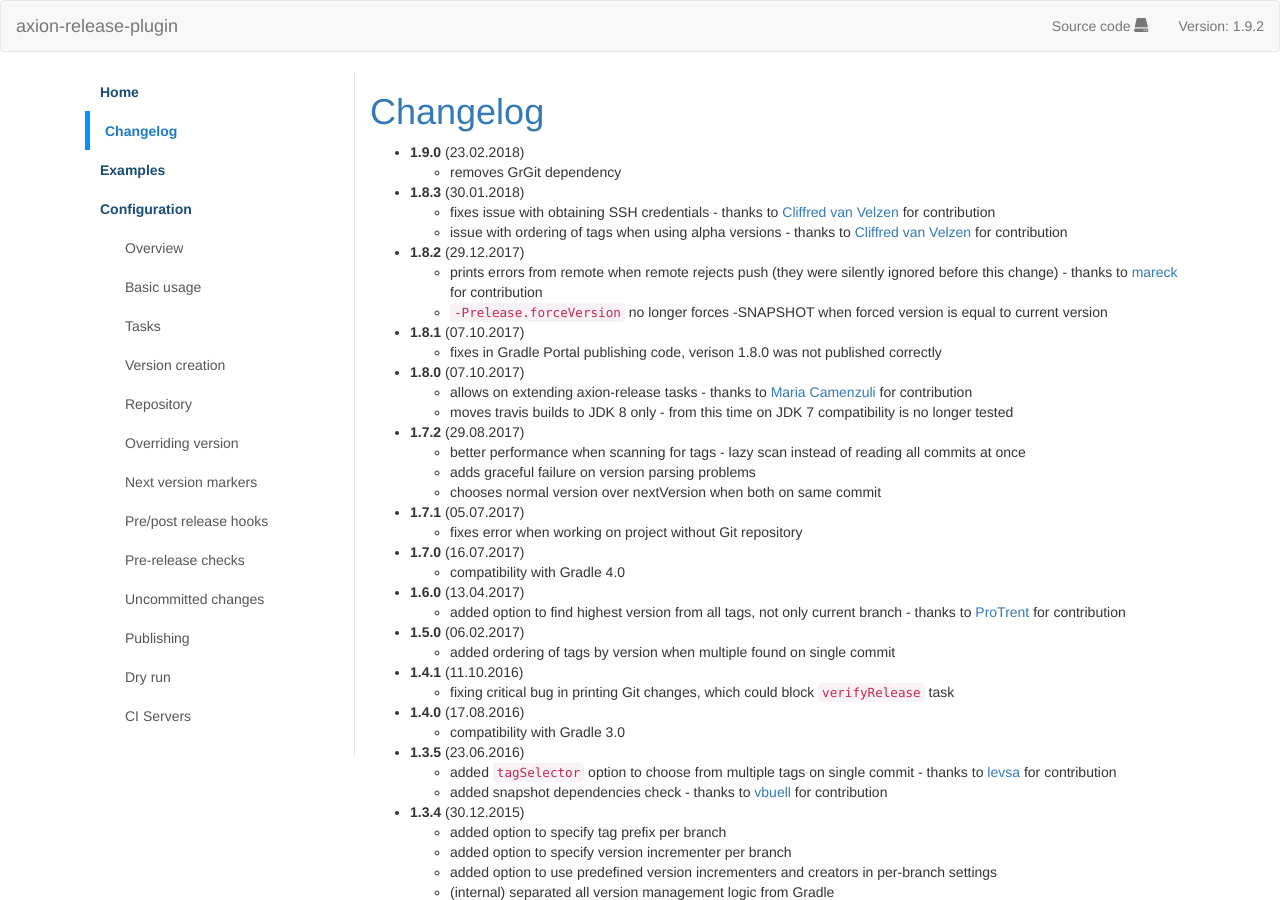
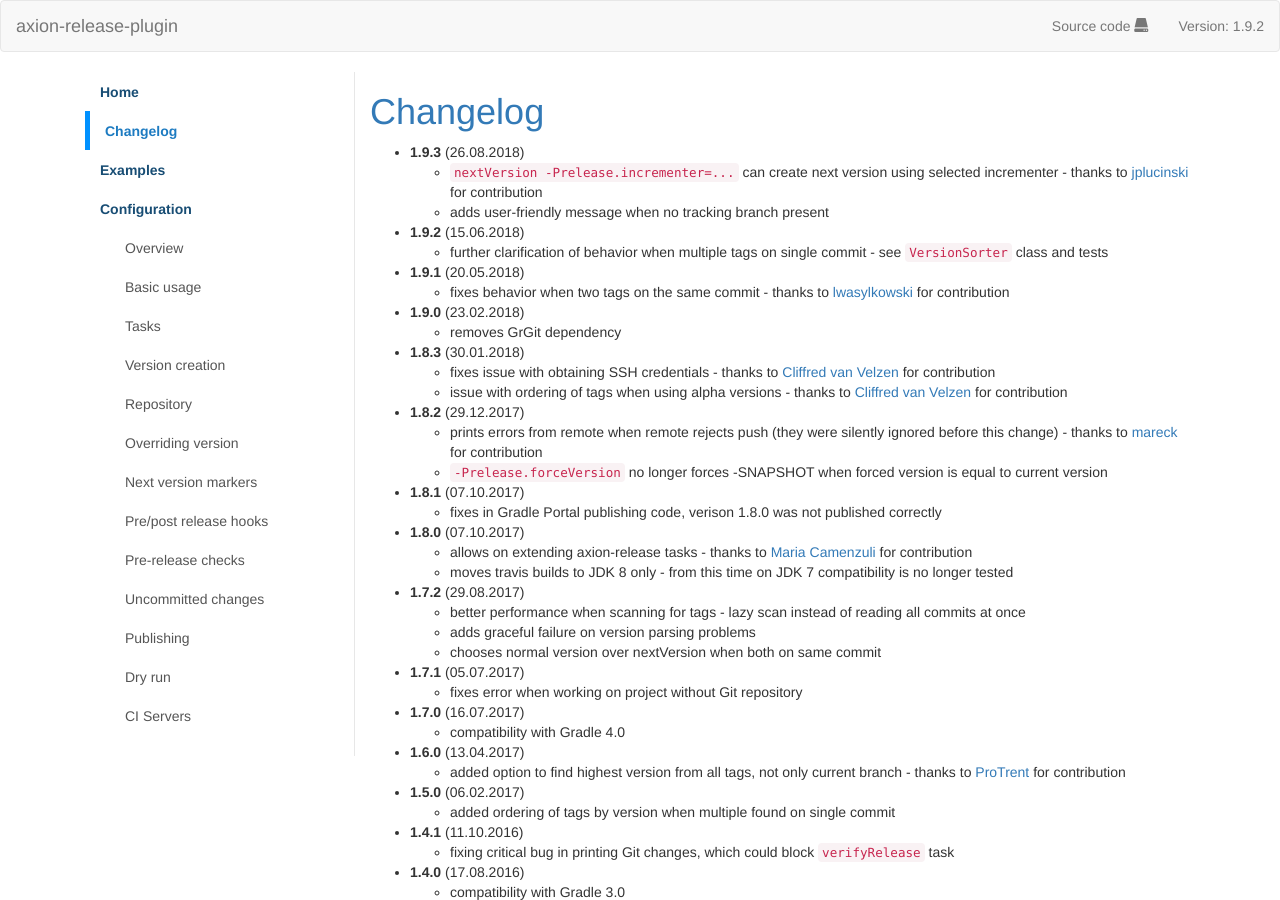
Before and after one commit to allegro/axion-release-plugin, an MkDocs documentation site: the page built from docs/changelog.md, in a window 1280 px wide and 900 px high. Built offline with MkDocs 1.6.1, drawn with Linux system fonts in a browser that asks for light colours; old or Windows-style settings are respelled for this version of MkDocs.

Commit message:
Updates changelog for 1.9.1, 1.9.2 and 1.9.3

```diff
--- a/docs/changelog.md
+++ b/docs/changelog.md
@@ -1,5 +1,12 @@
 # Changelog
 
+* **1.9.3** (26.08.2018)
+    * `nextVersion -Prelease.incrementer=...` can create next version using selected incrementer - thanks to [jplucinski](https://github.com/jplucinski) for contribution
+    * adds user-friendly message when no tracking branch present
+* **1.9.2** (15.06.2018)
+    * further clarification of behavior when multiple tags on single commit - see `VersionSorter` class and tests
+* **1.9.1** (20.05.2018)
+    * fixes behavior when two tags on the same commit - thanks to [lwasylkowski](https://github.com/lwasylkowski) for contribution
 * **1.9.0** (23.02.2018)
     * removes GrGit dependency
 * **1.8.3** (30.01.2018)
```
